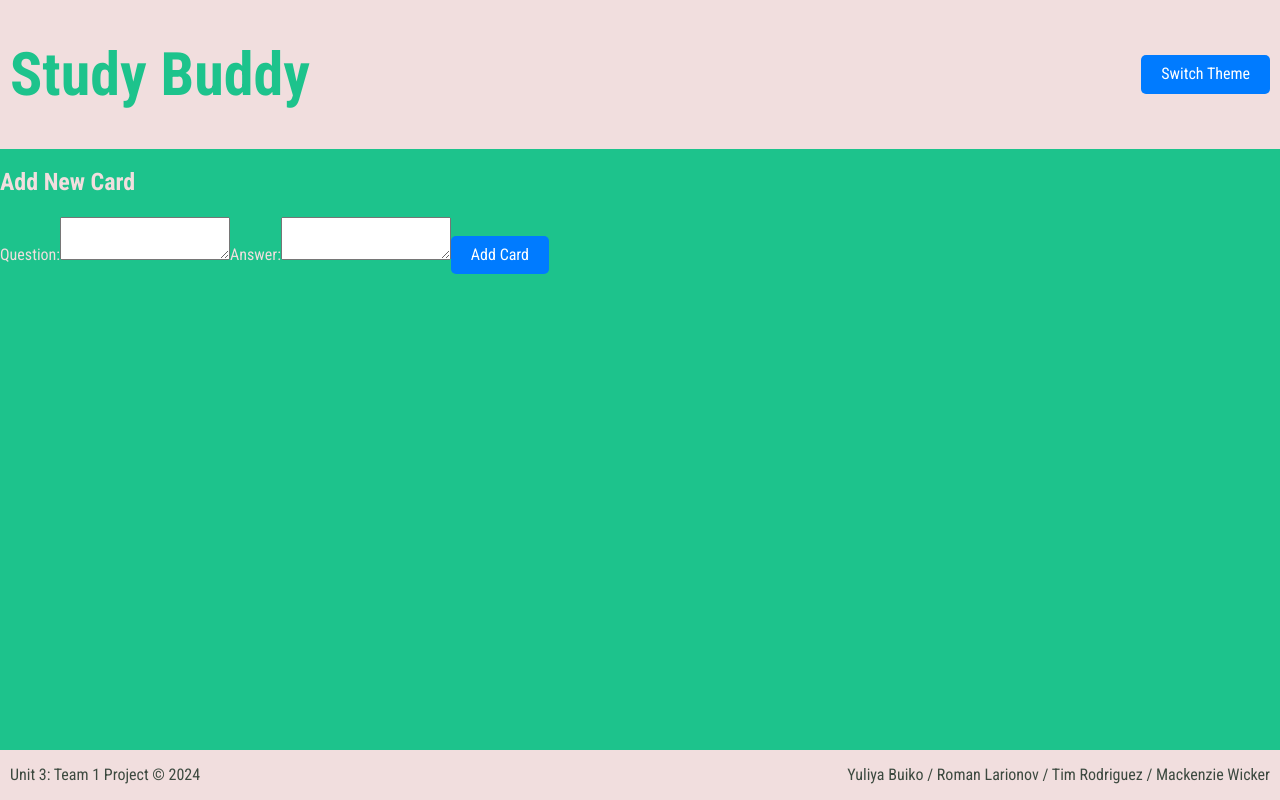
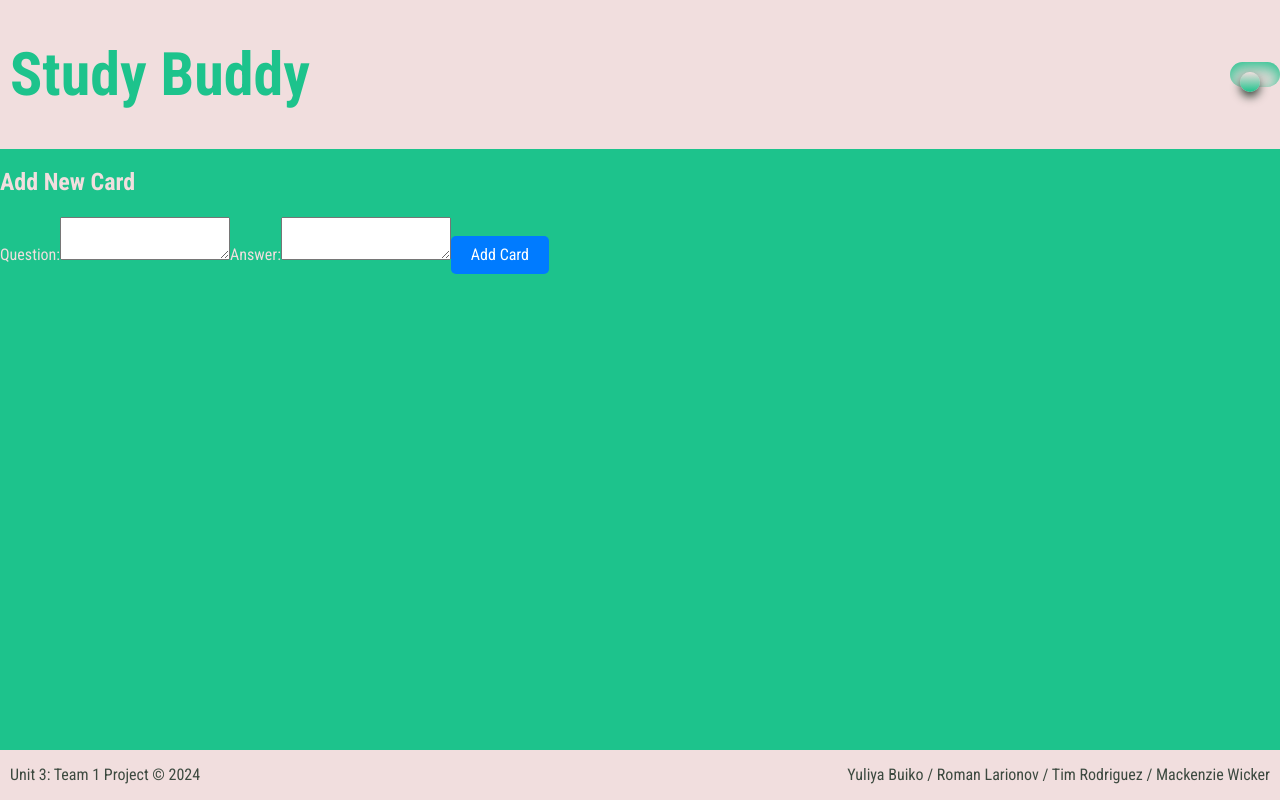
Before and after one commit to mackwick/MERNstack-Backend, a React (Create React App) app: page /create/card/1 in a window 1280 px wide. Built offline with nearby package versions, Linux system fonts and the light colour scheme; no server answers.

Commit message:
some styling

```diff
--- a/src/App.js
+++ b/src/App.js
@@ -7,7 +7,7 @@ function App() {
   return (
     <div className="App">
       <Header />
-        <Outlet />
+      <Outlet />
       <Footer />
     </div>
   );
--- a/src/components/Card.js
+++ b/src/components/Card.js
@@ -1,4 +1,4 @@
-import React, { useState } from 'react';
+import React, { useState } from "react";
 
 const Card = ({ card }) => {
   const [isFlipped, setIsFlipped] = useState(false);
@@ -7,13 +7,9 @@ const Card = ({ card }) => {
 
   return (
     <div onClick={flipCard} className="flashcard">
-      <div className={isFlipped ? 'card flipped' : 'card'}>
-        <div className="card-front">
-          {card.question}
-        </div>
-        <div className="card-back">
-          {card.answer}
-        </div>
+      <div className={isFlipped ? "card flipped" : "card"}>
+        <div className="deck card-front">{card.question}</div>
+        <div className="deck card-back">{card.answer}</div>
       </div>
     </div>
   );
--- a/src/components/Header.js
+++ b/src/components/Header.js
@@ -7,8 +7,13 @@ const Header = ({ toggleTheme }) => {
       <Link to={`/`}>
         <h1 className="mainTitle">Study Buddy</h1>
       </Link>
-
-      <button onClick={toggleTheme}>Switch Theme</button>
+      <div className="toggle-action">
+        <input type="checkbox" className="checkbox" />
+        <label for="checkbox" id="switch-button" onClick={toggleTheme}>
+          {/* <i class="fa-regular fa-sun"></i>
+          <i class="fa-regular fa-moon"></i> */}
+        </label>
+      </div>
     </div>
   );
 };
--- a/src/index.css
+++ b/src/index.css
@@ -4,13 +4,17 @@
   --primary-light: #f1dede;
 }
 
+*,
+*::before,
+*::after {
+  box-sizing: border-box;
+  transition: 0.2s;
+}
+
 body {
   font-family: "Roboto Condensed", sans-serif;
   height: 100%;
   margin: 0;
-  /* font-family: -apple-system, BlinkMacSystemFont, "Segoe UI", "Roboto", "Oxygen",
-    "Ubuntu", "Cantarell", "Fira Sans", "Droid Sans", "Helvetica Neue",
-    sans-serif; */
   -webkit-font-smoothing: antialiased;
   -moz-osx-font-smoothing: grayscale;
   background-color: var(--primary-green);
@@ -24,11 +28,6 @@ button {
   text-decoration: none;
   cursor: pointer;
 }
-
-/* code {
-  font-family: source-code-pro, Menlo, Monaco, Consolas, "Courier New",
-    monospace;
-} */
 
 .header {
   margin: 0;
@@ -46,8 +45,48 @@ button {
   margin-left: 10px;
 }
 
-.header button {
-  margin-right: 10px;
+.checkbox {
+  display: none;
+  justify-content: center;
+  align-items: center;
+}
+
+#switch-button {
+  justify-content: center;
+  align-items: center;
+  width: 50px;
+  height: 25px;
+  position: relative;
+  display: block;
+  background-color: #e5d7d7;
+  box-shadow: inset 0px 5px 15px #1dc38c, inset 0px -5px 15px #f1dede;
+  cursor: pointer;
+  border-radius: 200px;
+}
+
+#switch-button .fa-sun,
+#switch-button .fa-moon {
+  font-size: 18px;
+}
+
+/* #switch-button .fa-sun {
+  padding-right: 15px;
+} */
+
+#switch-button:after {
+  content: "";
+  width: 20px;
+  height: 20px;
+  position: absolute;
+  top: 10px;
+  left: 10px;
+  background: linear-gradient(
+    180deg,
+    var(--primary-light),
+    var(--primary-green)
+  );
+  border-radius: 180px;
+  box-shadow: 0px 5px 10px var(--primary-dark);
 }
 
 .footer {
@@ -82,6 +121,23 @@ button {
   text-align: center;
 }
 
+.cards-container {
+  padding-top: 2vh;
+  display: flex;
+  flex-direction: row;
+  flex-wrap: wrap;
+  justify-content: center;
+  width: 90%;
+  text-align: center;
+}
+
+.basic-mode {
+  display: flex;
+  flex-direction: row;
+  justify-content: space-around;
+  flex-wrap: wrap;
+}
+
 .deck {
   display: flex;
   background-color: var(--primary-light);
@@ -95,6 +151,13 @@ button {
   align-items: center;
   justify-content: center;
   color: var(--primary-dark);
+}
+
+div .card-back,
+div .card-front {
+  width: 300px;
+  height: 200px;
+  margin: 5px;
 }
 
 .cards-container {
--- a/src/pages/deckshow.js
+++ b/src/pages/deckshow.js
@@ -1,6 +1,6 @@
-import React, { useState } from 'react';
+import React, { useState } from "react";
 import { useLoaderData, useNavigate } from "react-router-dom";
-import Card from '../components/Card';
+import Card from "../components/Card";
 
 const Deckshow = () => {
   const deck = useLoaderData();
@@ -20,7 +20,9 @@ const Deckshow = () => {
   };
 
   const showNextCard = () => {
-        setCurrentCardIndex((prevIndex) => Math.min(prevIndex + 1, deck.cards.length - 1));
+    setCurrentCardIndex((prevIndex) =>
+      Math.min(prevIndex + 1, deck.cards.length - 1)
+    );
   };
 
   const showRandomCard = () => {
@@ -29,11 +31,14 @@ const Deckshow = () => {
   };
 
   return (
-        <div>
+    <div className="basic-mode">
       <h1>{deck.name}</h1>
       {studyMode ? (
         <>
-                    <Card key={deck.cards[currentCardIndex]._id} card={deck.cards[currentCardIndex]} />
+          <Card
+            key={deck.cards[currentCardIndex]._id}
+            card={deck.cards[currentCardIndex]}
+          />
           <div className="navigation">
             <button onClick={showPreviousCard}>Previous</button>
             <button onClick={showRandomCard}>Random</button>
@@ -48,7 +53,9 @@ const Deckshow = () => {
         </div>
       )}
       <button onClick={() => navigate(-1)}>Back to Decks</button>
-            <button onClick={toggleStudyMode}>{studyMode ? "Exit Study Mode" : "Study Mode"}</button>
+      <button onClick={toggleStudyMode}>
+        {studyMode ? "Exit Study Mode" : "Study Mode"}
+      </button>
     </div>
   );
 };
```
Lines whose indentation alone changed are shown as unchanged.
